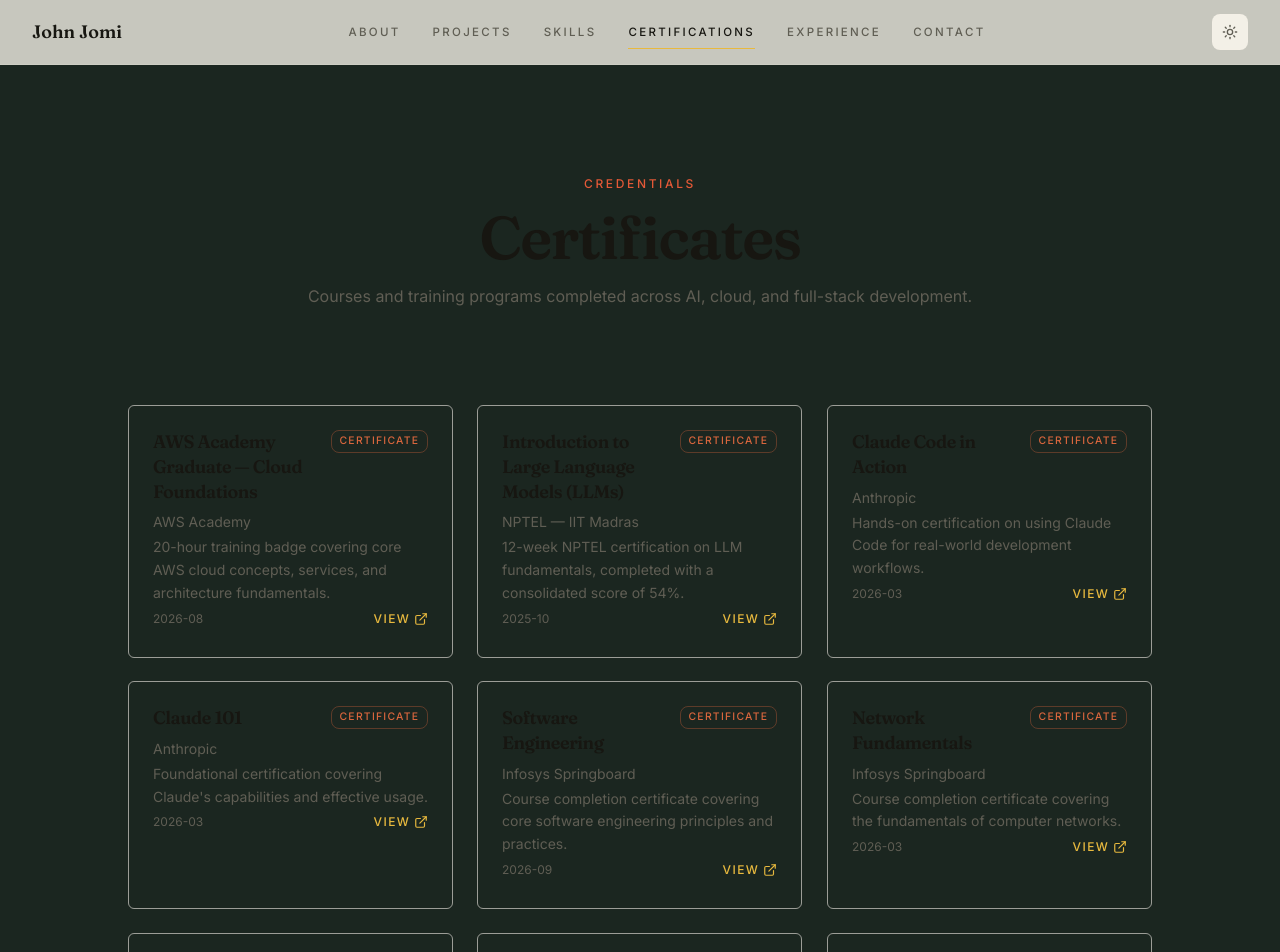
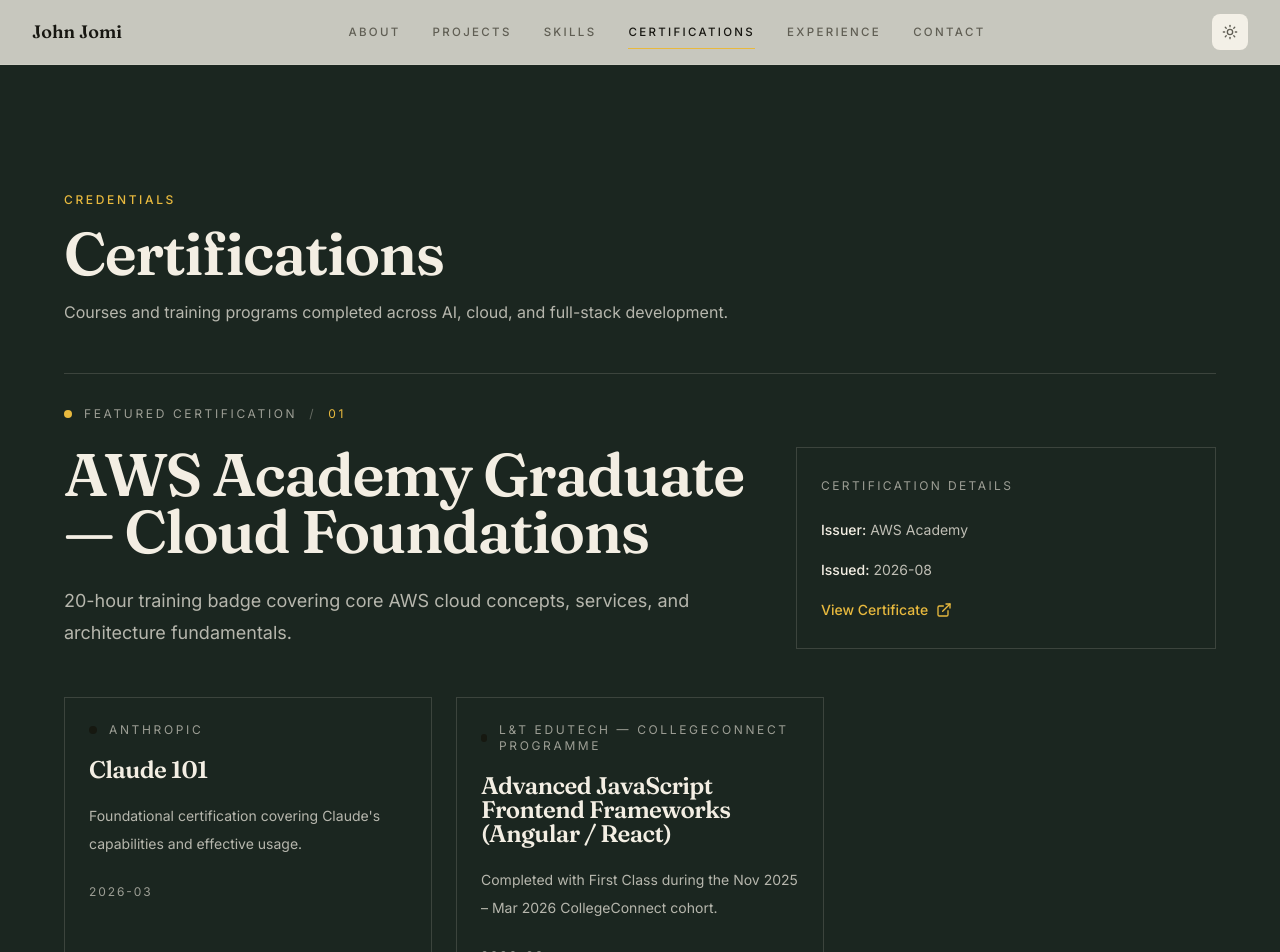
Before and after one commit to JohnJomi/ThePROFILE, a Next.js app in the folder frontend/: page /certifications in a window 1280 px wide. Shown: the top 952 px of the page. Built offline with nearby package versions, Linux system fonts and the light colour scheme.

Commit message:
Rework Certifications page to match Projects layout
Showcase AWS Cloud Foundations, Intro to LLMs, and Claude Code in
Action as full-width featured blocks, with the rest as supporting
cards interleaved between them.

Co-Authored-By: Claude Sonnet 5 <noreply@anthropic.com>

```diff
--- a/frontend/src/components/sections/Certificates.tsx
+++ b/frontend/src/components/sections/Certificates.tsx
@@ -1,55 +1,124 @@
 import { ExternalLink } from "lucide-react";
 
-import { Badge, Card, Container, Section, SectionHeader } from "@/components/common";
+import { Section, SectionHeader } from "@/components/common";
 import { certificates } from "@/data/certificates";
+import type { Certificate } from "@/types/certificate";
 
-export function Certificates() {
+/**
+ * Splits `items` into `groups` chunks that differ in size by at most one, so the
+ * supporting certificates spread evenly through the gaps between showcase blocks.
+ */
+function distribute<T>(items: T[], groups: number): T[][] {
+  const chunks: T[][] = Array.from({ length: groups }, () => []);
+  items.forEach((item, index) => {
+    chunks[index % groups].push(item);
+  });
+  return chunks;
+}
+
+function ShowcaseCertificate({ certificate, index }: { certificate: Certificate; index: number }) {
   return (
-    <Section id="certificates">
-      <Container size="default" className="flex flex-col gap-12">
-        <SectionHeader
-          overline="Credentials"
-          heading="Certificates"
-          description="Courses and training programs completed across AI, cloud, and full-stack development."
-        />
-
-        <div className="grid gap-6 md:grid-cols-2 xl:grid-cols-3">
-          {certificates.map((certificate) => (
-            <Card key={certificate.id} animated hoverable className="flex flex-col gap-4">
-              <div className="flex items-start justify-between gap-3">
-                <div className="flex flex-col gap-1">
-                  <h3 className="text-lg font-semibold leading-snug tracking-tight">
+    <article className="grid gap-8 border-t border-border-hairline pt-8 lg:grid-cols-[1.25fr_0.75fr] lg:items-end">
+      <div className="flex flex-col gap-6">
+        <div className="flex items-center gap-3 text-xs uppercase tracking-[0.22em] text-text-primary/60">
+          <span className="size-2 rounded-full bg-accent-gold" />
+          <span>Featured Certification</span>
+          <span className="text-text-primary/35">/</span>
+          <span className="text-accent-gold">{String(index + 1).padStart(2, "0")}</span>
+        </div>
+        <h3 className="max-w-3xl font-heading text-4xl leading-[0.96] md:text-5xl lg:text-6xl">
           {certificate.title}
         </h3>
-                  <p className="text-sm text-muted-foreground">{certificate.issuer}</p>
-                </div>
-                <Badge variant="brand" size="sm">
-                  Certificate
-                </Badge>
+        <p className="max-w-2xl text-base leading-8 text-text-primary/72 md:text-lg">
+          {certificate.description}
+        </p>
       </div>
 
-              {certificate.description ? (
-                <p className="text-sm text-muted-foreground leading-relaxed">
-                  {certificate.description}
+      <div className="flex flex-col gap-4 border border-border-hairline p-6">
+        <p className="text-xs uppercase tracking-[0.2em] text-text-primary/60">
+          Certification Details
         </p>
-              ) : null}
-
-              <div className="flex items-center justify-between gap-3">
-                <p className="text-xs text-muted-foreground">{certificate.date}</p>
+        <div className="space-y-3 text-sm leading-7 text-text-primary/76">
+          <p>
+            <span className="font-medium text-text-primary">Issuer:</span> {certificate.issuer}
+          </p>
+          <p>
+            <span className="font-medium text-text-primary">Issued:</span> {certificate.date}
+          </p>
           <a
             href={certificate.fileUrl}
             target="_blank"
             rel="noopener noreferrer"
-                  className="inline-flex items-center gap-1 text-xs font-medium uppercase tracking-[0.12em] text-accent-gold transition-colors hover:text-accent-rust"
+            className="inline-flex items-center gap-2 text-sm font-medium text-accent-gold transition-colors hover:text-text-primary"
           >
-                  View
-                  <ExternalLink className="size-3.5" aria-hidden="true" />
+            View Certificate
+            <ExternalLink className="size-4" aria-hidden="true" />
           </a>
         </div>
-            </Card>
+      </div>
+    </article>
+  );
+}
+
+function SupportingCertificate({ certificate }: { certificate: Certificate }) {
+  return (
+    <article className="flex flex-col gap-5 border border-border-hairline p-6">
+      <div className="flex items-center gap-3 text-xs uppercase tracking-[0.22em] text-text-primary/60">
+        <span className="size-2 rounded-full bg-text-primary-inverse" />
+        {certificate.issuer}
+      </div>
+      <h3 className="font-heading text-2xl leading-[1] text-text-primary">{certificate.title}</h3>
+      {certificate.description ? (
+        <p className="text-sm leading-7 text-text-primary/72">{certificate.description}</p>
+      ) : null}
+      <p className="text-xs uppercase tracking-[0.16em] text-text-primary/60">{certificate.date}</p>
+      <div className="mt-auto flex flex-wrap items-center gap-4">
+        <a
+          href={certificate.fileUrl}
+          target="_blank"
+          rel="noopener noreferrer"
+          className="inline-flex items-center gap-2 text-sm font-medium text-accent-gold transition-colors hover:text-text-primary"
+        >
+          View Certificate
+          <ExternalLink className="size-4" aria-hidden="true" />
+        </a>
+      </div>
+    </article>
+  );
+}
+
+export function Certificates() {
+  const showcaseCertificates = certificates.filter((certificate) => certificate.featured);
+  const supportingCertificates = certificates.filter((certificate) => !certificate.featured);
+  const supportingGroups = distribute(supportingCertificates, showcaseCertificates.length);
+
+  return (
+    <Section id="certifications" containerSize="full" className="bg-bg-primary text-text-primary">
+      <div className="section-shell section-pad-y flex flex-col gap-12">
+        <SectionHeader
+          align="left"
+          overline="Credentials"
+          heading="Certifications"
+          description="Courses and training programs completed across AI, cloud, and full-stack development."
+          overlineClassName="text-accent-gold"
+          headingClassName="max-w-3xl text-text-primary"
+          descriptionClassName="max-w-2xl text-text-primary/72"
+          className="mb-0 max-w-3xl"
+        />
+
+        {showcaseCertificates.map((certificate, index) => (
+          <div key={certificate.id} className="flex flex-col gap-12">
+            <ShowcaseCertificate certificate={certificate} index={index} />
+            {supportingGroups[index]?.length > 0 && (
+              <div className="grid gap-6 lg:grid-cols-3">
+                {supportingGroups[index].map((supporting) => (
+                  <SupportingCertificate key={supporting.id} certificate={supporting} />
                 ))}
               </div>
-      </Container>
+            )}
+          </div>
+        ))}
+      </div>
     </Section>
   );
 }
--- a/frontend/src/data/certificates.ts
+++ b/frontend/src/data/certificates.ts
@@ -18,6 +18,7 @@ export const certificates: Certificate[] = [
     description:
       "20-hour training badge covering core AWS cloud concepts, services, and architecture fundamentals.",
     fileUrl: "/certificates/aws-academy-cloud-foundations.pdf",
+    featured: true,
   },
   {
     id: "nptel-intro-to-llms",
@@ -27,6 +28,7 @@ export const certificates: Certificate[] = [
     description:
       "12-week NPTEL certification on LLM fundamentals, completed with a consolidated score of 54%.",
     fileUrl: "/certificates/nptel-intro-to-llms.pdf",
+    featured: true,
   },
   {
     id: "anthropic-claude-code-in-action",
@@ -35,6 +37,7 @@ export const certificates: Certificate[] = [
     date: "2026-03",
     description: "Hands-on certification on using Claude Code for real-world development workflows.",
     fileUrl: "/certificates/anthropic-claude-code-in-action.pdf",
+    featured: true,
   },
   {
     id: "anthropic-claude-101",
--- a/frontend/src/types/certificate.ts
+++ b/frontend/src/types/certificate.ts
@@ -16,4 +16,6 @@ export interface Certificate {
   description?: string;
   /** Path to the certificate file under /public, e.g. "/certificates/foo.pdf" */
   fileUrl: string;
+  /** Highlights this certificate as a featured showcase block. */
+  featured?: boolean;
 }
```
Lines whose indentation alone changed are shown as unchanged.
